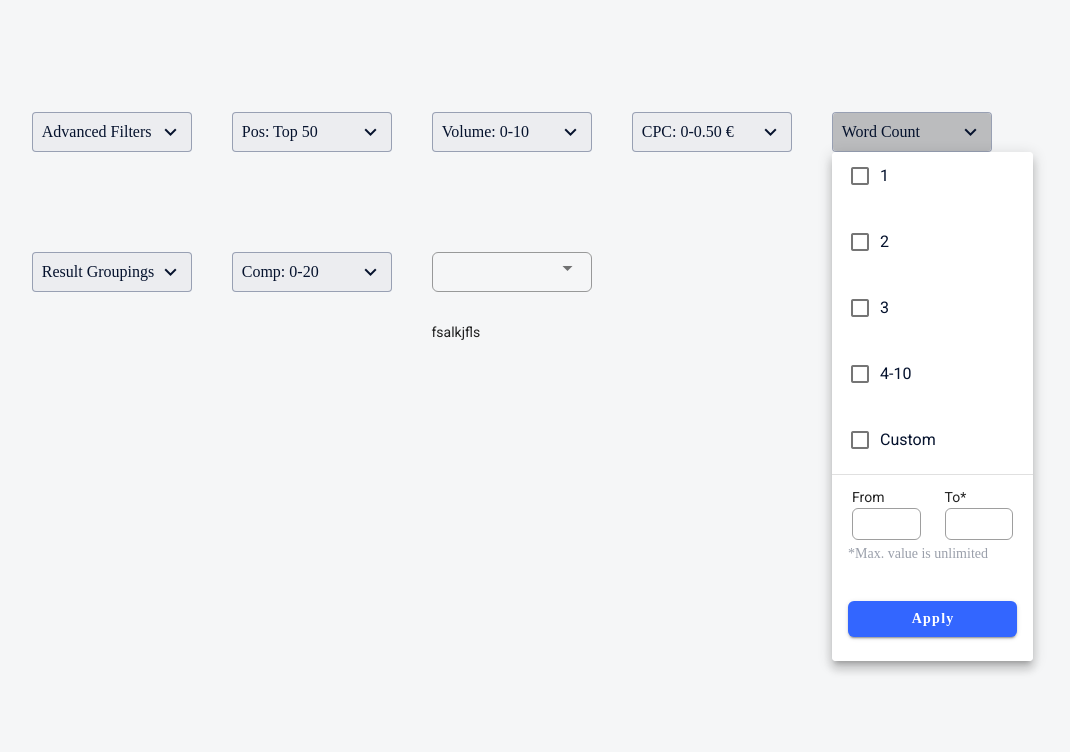
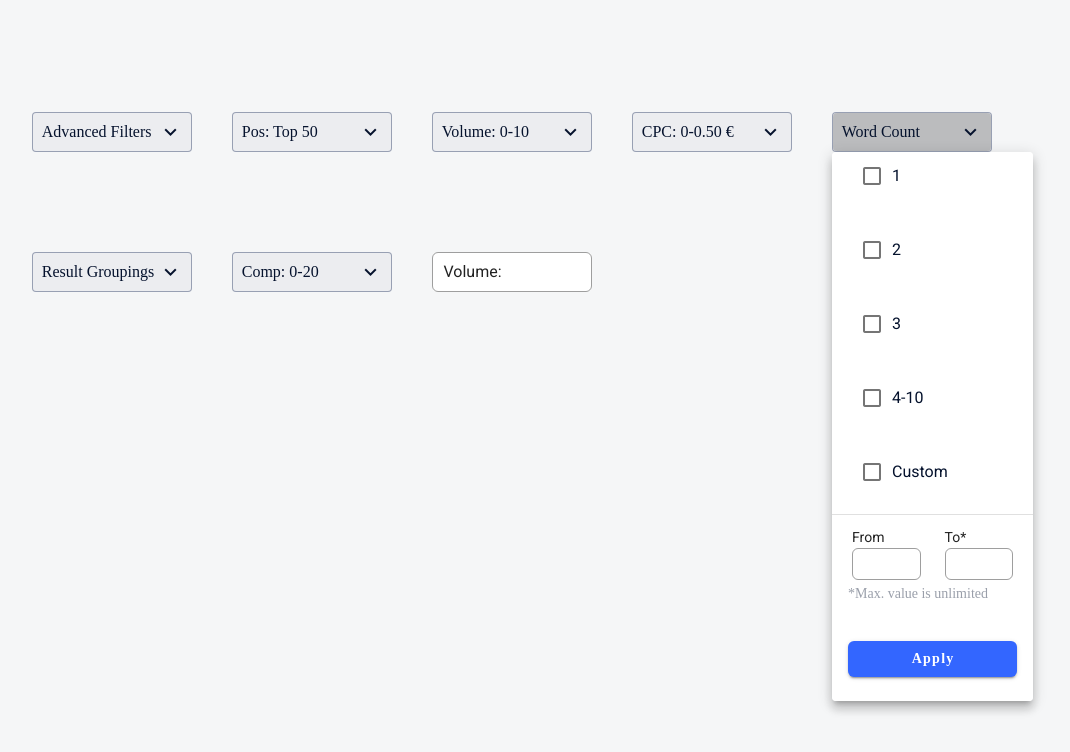
Before and after one commit to MrNedNick/vue-cpanel-filters, a Vue app: page / in a window 1280 px wide. Both pictures are taken after a click on the button "Word Count". Shown: the top 752 px of the page, without its empty margins (68-1138 px from the left). Built offline with nearby package versions, Linux system fonts and the light colour scheme.

Commit message:
Add select section

```diff
--- a/src/App.vue
+++ b/src/App.vue
@@ -11,8 +11,43 @@
         <competitor-filter />
 
         <div class="menu-container">
-          <v-select outlined :items="items" offset-y> </v-select>
-          <slot>fsalkjfls</slot>
+          <v-select
+            class="select"
+            :items="items"
+            clearable
+            offset-y
+            outlined
+            append-icon=""
+            color="#033"
+            background-color="white"
+            deletable-chips
+            :menu-props="{ top: false, offsetY: true, maxHeight: 700 }"
+          >
+            <template v-slot:prepend-inner class="input-title">
+              Volume:
+            </template>
+            <template v-slot:append-item>
+              <v-divider />
+              <div class="custom-section ml-2 mr-2">
+                <v-container>
+                  <div class="flex">
+                    <div>From</div>
+                    <v-text-field outlined value="from" />
+                  </div>
+                </v-container>
+                <v-container>
+                  <div class="flex">
+                    <div>To*</div>
+                    <v-text-field outlined value="to" />
+                  </div>
+                </v-container>
+              </div>
+              <div class="section-label">*Max. value is unlimited</div>
+              <div class="bottom">
+                <v-btn class="apply-btn"> Apply </v-btn>
+              </div>
+            </template>
+          </v-select>
         </div>
       </div>
     </div>
@@ -39,6 +74,13 @@ export default {
   },
   data: () => ({
     items: ["Foo", "Bar", "Fizz", "Buzz"],
+    menuProps: {
+      closeOnClick: false,
+      closeOnContentClick: false,
+      disableKeys: true,
+      openOnClick: false,
+      maxHeight: 700,
+    },
   }),
   methods: {},
 };
@@ -69,7 +111,6 @@ body {
   height: 40px !important;
 }
 
-
 .menu {
   max-width: 201px;
   margin-top: -24px;
@@ -88,8 +129,6 @@ body {
 .v-input--radio-group--column .v-radio:not(:last-child):not(:only-child) {
   margin-bottom: 0px;
 }
-
-
 
 .theme--light.v-label {
   color: #05122d !important;
@@ -143,4 +182,19 @@ body {
   margin-top: 36px;
   margin-bottom: 16px;
 }
+// Select Input Title
+.select .v-text-field--full-width .v-input__prepend-inner,
+.v-text-field--enclosed .v-input__prepend-inner{
+  margin-top: 12px !important;
+}
+// Select Cross Btn
+.select .v-text-field--full-width .v-input__prepend-inner,
+.v-text-field--enclosed .v-input__append-inner{
+  margin-top: 8px !important;
+}
+// Select Input
+.v-application {
+    font-family: "Source Sans Pro";
+    line-height: 1.5;
+}
 </style>
--- a/src/components/Filters/WordCountFilter.vue
+++ b/src/components/Filters/WordCountFilter.vue
@@ -10,11 +10,11 @@
       <v-list class="menu">
         <v-list-item>
           <div class="checkbox-container">
-            <v-checkbox class="pt-3" label="1" />
-            <v-checkbox class="checkbox" label="2" />
-            <v-checkbox class="checkbox" label="3" />
-            <v-checkbox class="checkbox" label="4-10" />
-            <v-checkbox class="checkbox" label="Custom" />
+            <v-checkbox class="pt-3 radio" label="1" />
+            <v-checkbox class="checkbox radio" label="2" />
+            <v-checkbox class="checkbox radio" label="3" />
+            <v-checkbox class="checkbox radio" label="4-10" />
+            <v-checkbox class="checkbox radio" label="Custom" />
           </div>
           <!-- <v-select v-model="value" :items="items" label="Select Item" multiple>
             <template v-slot:selection="{ item, index }">
@@ -78,6 +78,8 @@ export default {
   flex-direction: column;
 }
 .checkbox {
-  margin-top: -10px;
+  display: flex;
+  justify-content: center;
+  align-items: center;
 }
 </style>
```
